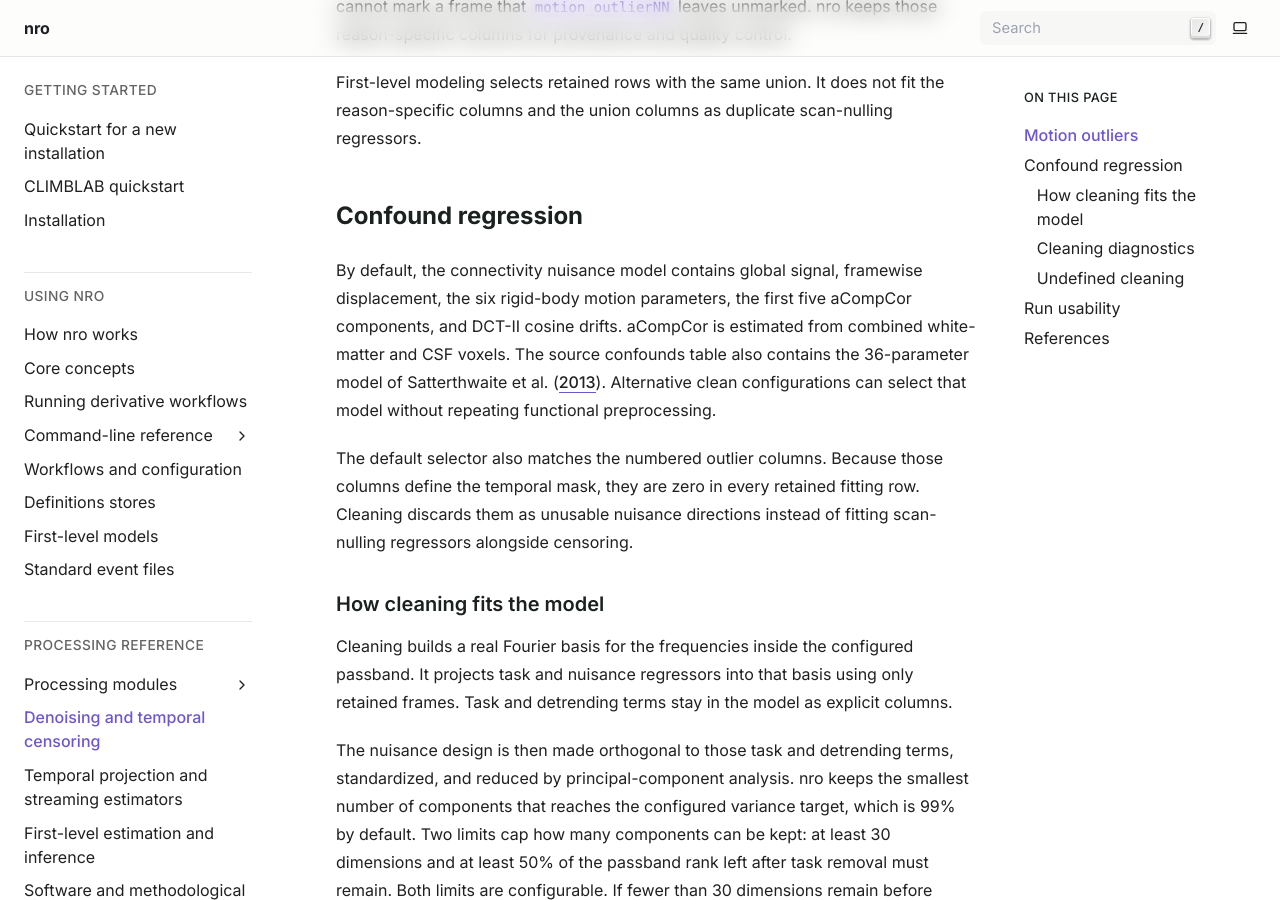
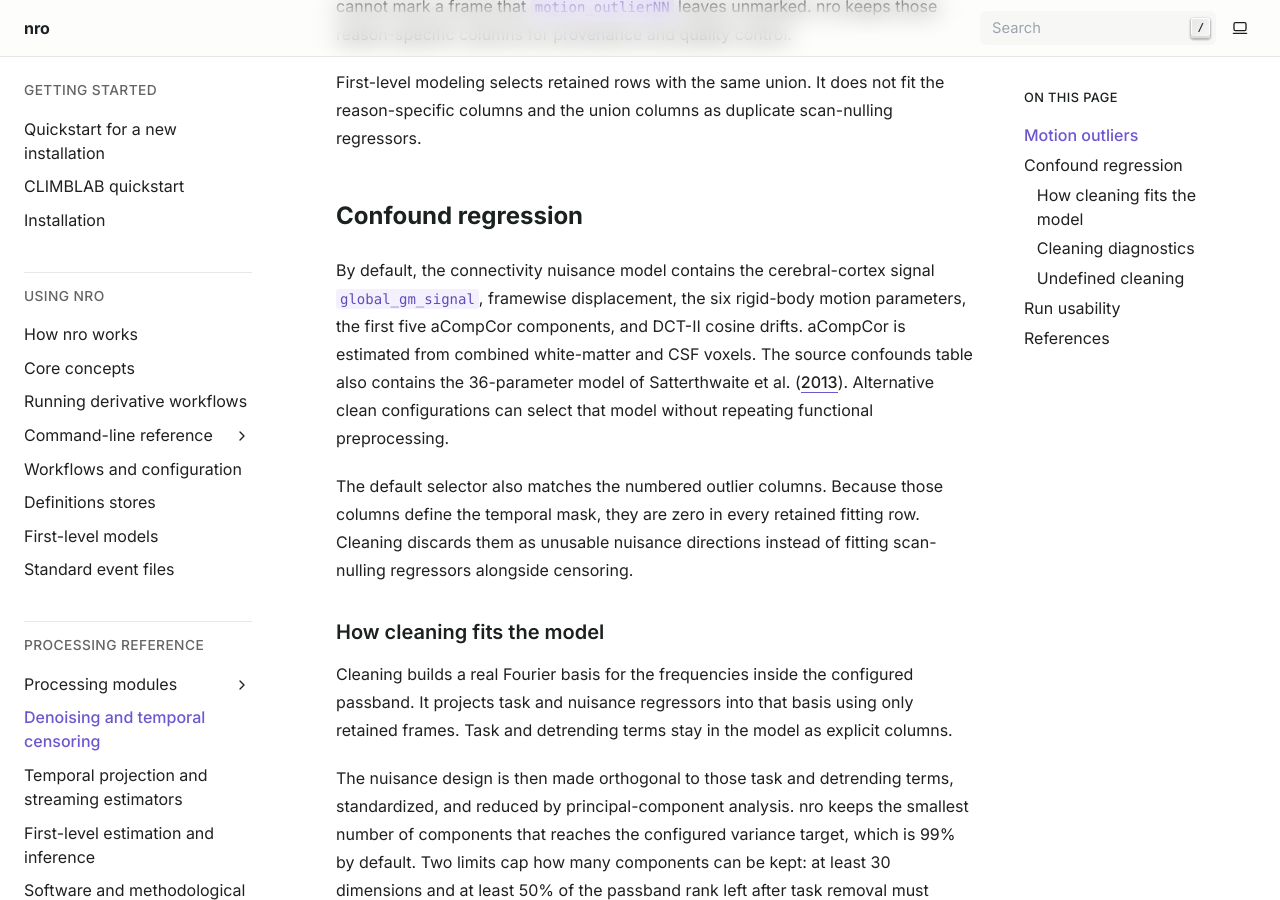
Before and after one commit to CLiMBlab-Stanford/nro, a Sphinx documentation site: the page built from docs/methods/denoising.md, in a window 1280 px wide and 900 px high, scrolled down 1048 px. Built offline with Sphinx 7.4.7, drawn with Linux system fonts in a browser that asks for light colours; pages that are not in the unit, such as notebooks, are missing from menus.

```diff
--- a/docs/methods/denoising.md
+++ b/docs/methods/denoising.md
@@ -41,9 +41,9 @@ regressors.
 
 ## Confound regression
 
-By default, the connectivity nuisance model contains global signal, framewise
-displacement, the six rigid-body motion parameters, the first five aCompCor
-components, and DCT-II cosine drifts. aCompCor is estimated from combined
+By default, the connectivity nuisance model contains the cerebral-cortex signal
+`global_gm_signal`, framewise displacement, the six rigid-body motion
+parameters, the first five aCompCor components, and DCT-II cosine drifts. aCompCor is estimated from combined
 white-matter and CSF voxels. The source confounds table also contains the
 36-parameter model of Satterthwaite et al.
 ([2013](https://doi.org/10.1016/j.neuroimage.2012.08.052)). Alternative clean
```
Also changed, not shown: docs/modules/contrasts.md (+4 -3 lines), 3 other files.
